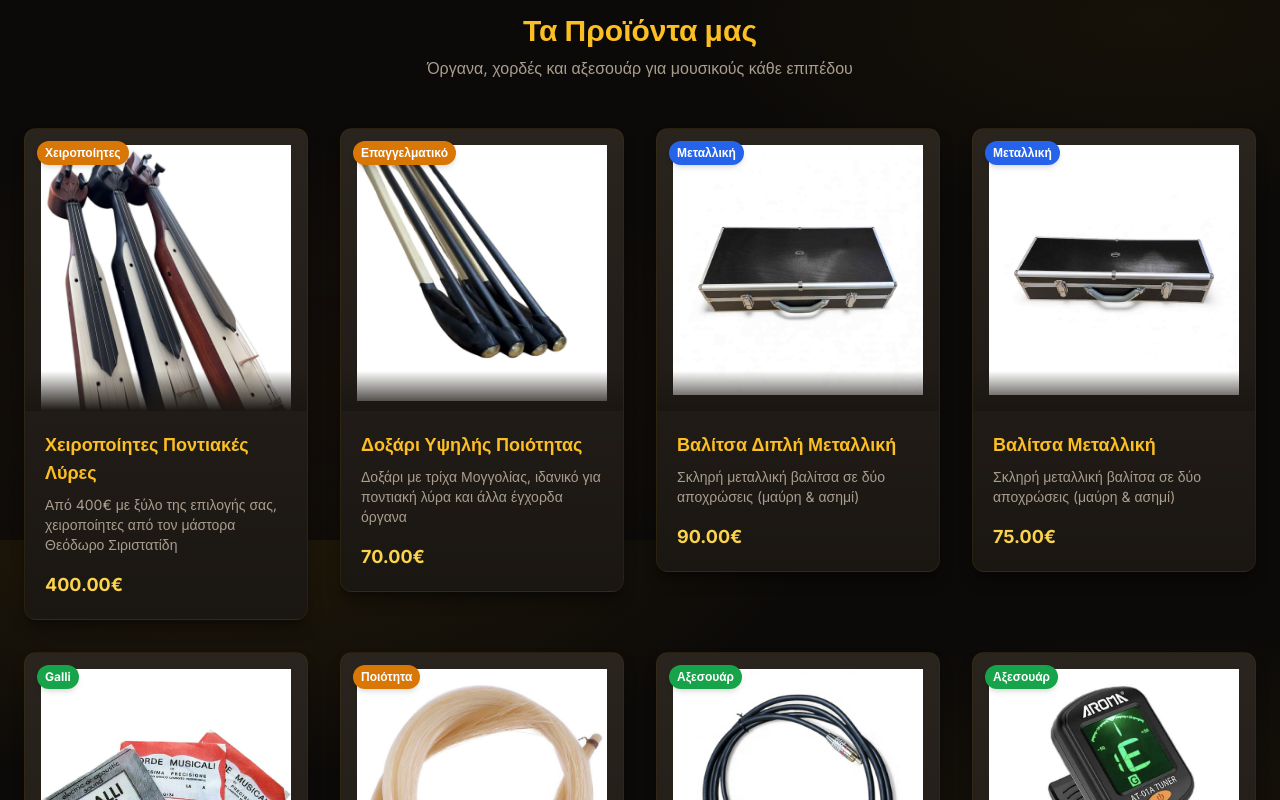
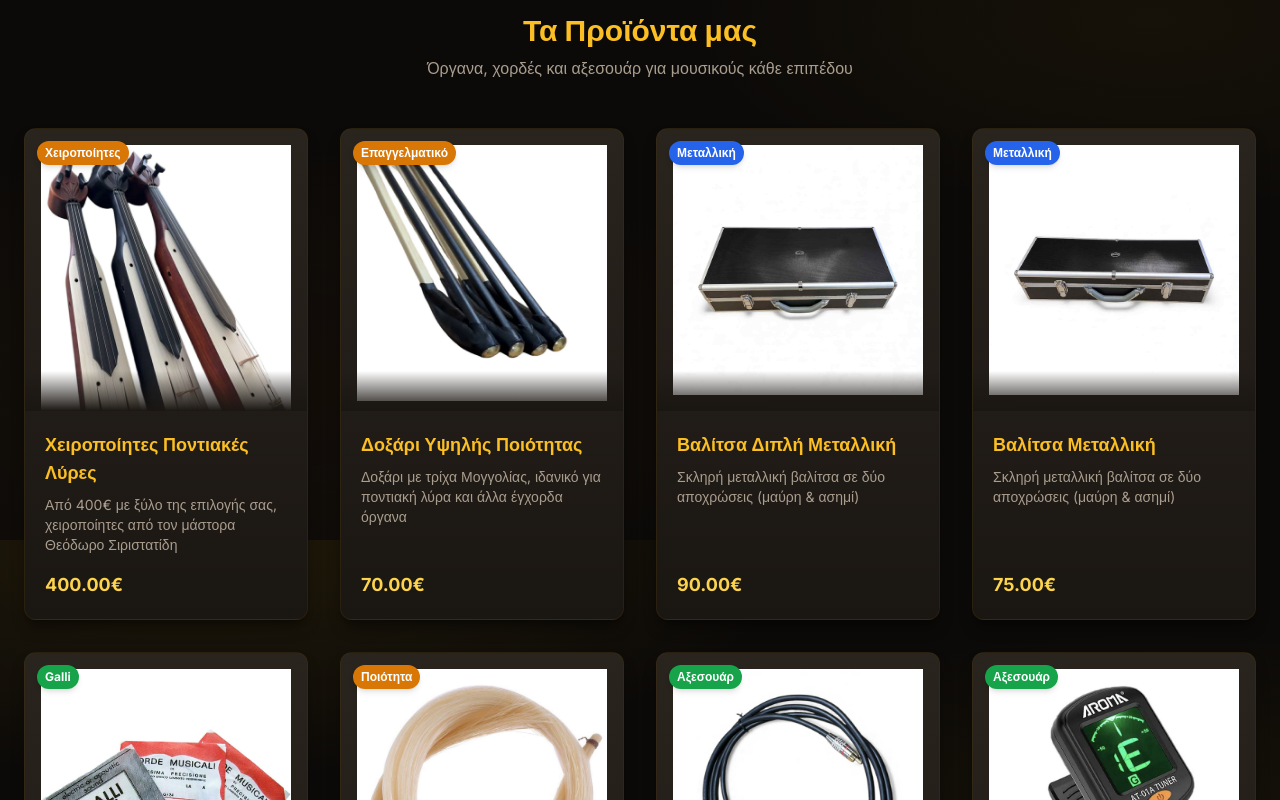
Before and after one commit to ntontischris/siris, a Next.js app: page / in a window 1280 px wide. Shown: the part 1860-2660 px from the top of the page. Built offline with nearby package versions, Linux system fonts and the light colour scheme.

Commit message:
Make product cards equal height with prices aligned at the bottom
Co-Authored-By: Claude Opus 5.5 <noreply@anthropic.com>
Claude-Session: https://claude.ai/code/session_01TKpN7XJ6W1nxS6deVZKhnj

```diff
--- a/app/page.tsx
+++ b/app/page.tsx
@@ -120,7 +120,7 @@ export default function Home() {
               </p>
             </div>
 
-            <div className="grid grid-cols-1 xs:grid-cols-2 lg:grid-cols-3 xl:grid-cols-4 gap-4 sm:gap-6 lg:gap-8">
+            <div className="grid grid-cols-1 xs:grid-cols-2 lg:grid-cols-3 xl:grid-cols-4 auto-rows-fr gap-4 sm:gap-6 lg:gap-8">
               {/* Χειροποίητες Ποντιακές Λύρες - Κύριο προϊόν */}
               <ProductCard
                 id="pontic-lyres-custom"
--- a/components/product-card.tsx
+++ b/components/product-card.tsx
@@ -33,9 +33,9 @@ export default function ProductCard({ id, name, description, price, oldPrice, im
   }
 
   return (
-    <Link href={`/products/${slug}`}>
+    <Link href={`/products/${slug}`} className="block h-full">
       <article
-        className="group relative overflow-hidden rounded-lg sm:rounded-xl bg-gradient-to-b from-gray-800 to-gray-900 shadow-lg shadow-black/40 hover:shadow-[0_12px_40px_-8px_rgba(212,160,23,0.35)] transition-all duration-500 transform hover:-translate-y-1.5 border border-amber-900/30 hover:border-amber-500/60 focus-within:ring-2 focus-within:ring-amber-400 cursor-pointer"
+        className="group relative h-full flex flex-col overflow-hidden rounded-lg sm:rounded-xl bg-gradient-to-b from-gray-800 to-gray-900 shadow-lg shadow-black/40 hover:shadow-[0_12px_40px_-8px_rgba(212,160,23,0.35)] transition-all duration-500 transform hover:-translate-y-1.5 border border-amber-900/30 hover:border-amber-500/60 focus-within:ring-2 focus-within:ring-amber-400 cursor-pointer"
         role="article"
         aria-labelledby={`product-${id}-title`}
       >
@@ -62,7 +62,7 @@ export default function ProductCard({ id, name, description, price, oldPrice, im
           />
         </div>
 
-        <div className="p-3 sm:p-4 lg:p-5 relative">
+        <div className="p-3 sm:p-4 lg:p-5 relative flex flex-col flex-1">
           <div className="absolute -top-10 left-0 right-0 h-10 bg-gradient-to-t from-gray-900 to-transparent"></div>
 
           <h3
@@ -76,7 +76,7 @@ export default function ProductCard({ id, name, description, price, oldPrice, im
             {description}
           </p>
 
-          <div className="mt-4">
+          <div className="mt-auto pt-4">
             {/* Price area */}
             <div className="flex flex-col">
               {price !== undefined ? (
```
